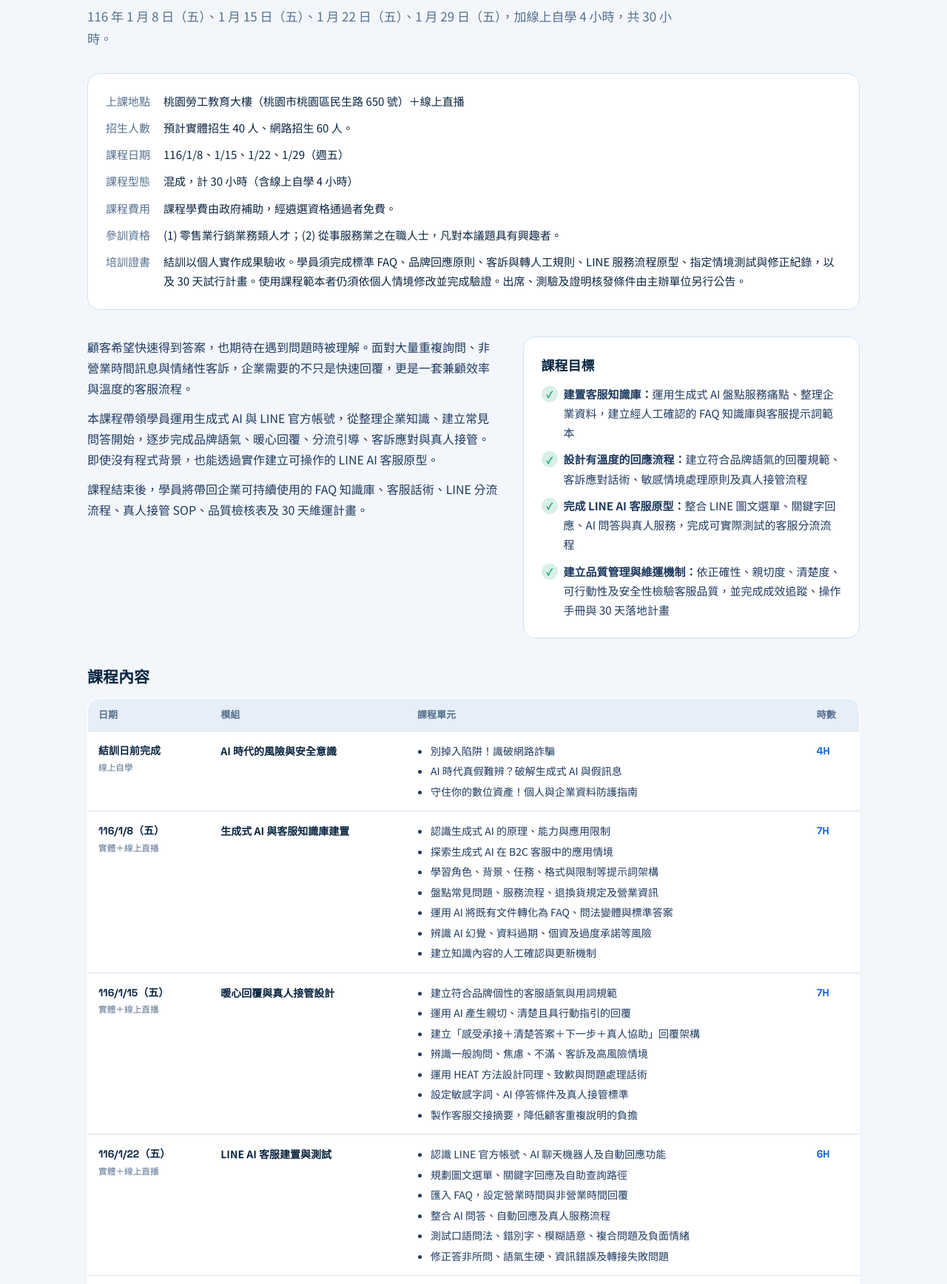
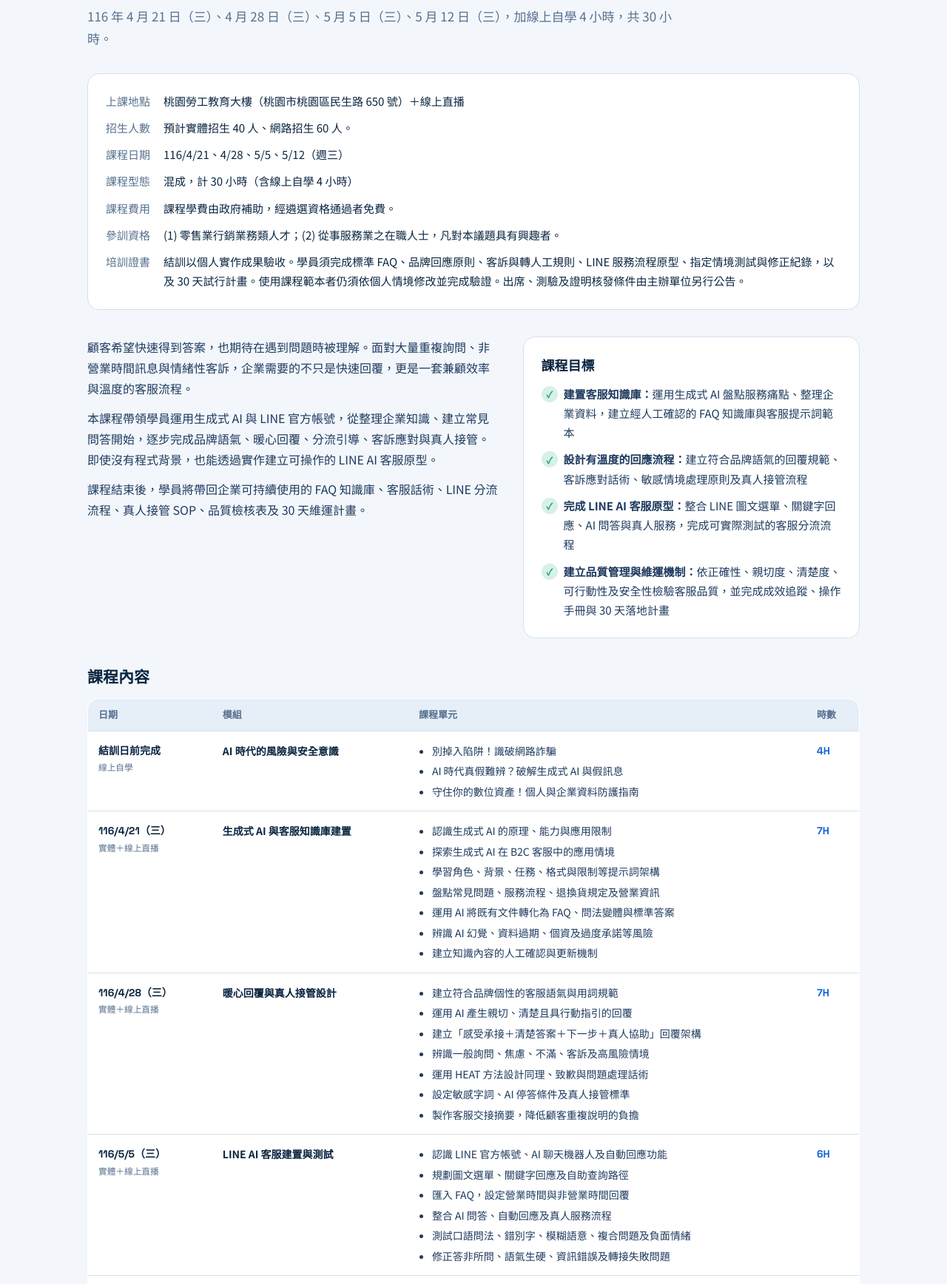
Before and after one commit to netideatw/ai-course, a plain HTML site: page course-line.html in a window 1280 px wide. Shown: the part 387-2123 px from the top of the page at 74% size. Drawn offline with Linux system fonts and the light colour scheme; no server answers.

Commit message:
桃園班課程三上課日期改為 116/4/21、4/28、5/5、5/12（週三）
Co-Authored-By: Claude Opus 5.5 <noreply@anthropic.com>

```diff
--- a/course-line.html
+++ b/course-line.html
@@ -43,9 +43,9 @@
     <div class="head">
       <span class="kicker">課程三・桃園班</span>
       <h1>AI客服工具操作與回應管理：用 LINE AI 打造更有溫度的客服流程</h1>
-      <p class="lede">116 年 1 月 8 日（五）、1 月 15 日（五）、1 月 22 日（五）、1 月 29 日（五），加線上自學 4 小時，共 30 小時。</p>
+      <p class="lede">116 年 4 月 21 日（三）、4 月 28 日（三）、5 月 5 日（三）、5 月 12 日（三），加線上自學 4 小時，共 30 小時。</p>
     </div>
-    <div class="card info-card"><dl><dt>上課地點</dt><dd>桃園勞工教育大樓（桃園市桃園區民生路 650 號）＋線上直播</dd><dt>招生人數</dt><dd>預計實體招生 40 人、網路招生 60 人。</dd><dt>課程日期</dt><dd>116/1/8、1/15、1/22、1/29（週五）</dd><dt>課程型態</dt><dd>混成，計 30 小時（含線上自學 4 小時）</dd><dt>課程費用</dt><dd>課程學費由政府補助，經遴選資格通過者免費。</dd><dt>參訓資格</dt><dd>(1) 零售業行銷業務類人才；(2) 從事服務業之在職人士，凡對本議題具有興趣者。</dd><dt>培訓證書</dt><dd>結訓以個人實作成果驗收。學員須完成標準 FAQ、品牌回應原則、客訴與轉人工規則、LINE 服務流程原型、指定情境測試與修正紀錄，以及 30 天試行計畫。使用課程範本者仍須依個人情境修改並完成驗證。出席、測驗及證明核發條件由主辦單位另行公告。</dd></dl></div>
+    <div class="card info-card"><dl><dt>上課地點</dt><dd>桃園勞工教育大樓（桃園市桃園區民生路 650 號）＋線上直播</dd><dt>招生人數</dt><dd>預計實體招生 40 人、網路招生 60 人。</dd><dt>課程日期</dt><dd>116/4/21、4/28、5/5、5/12（週三）</dd><dt>課程型態</dt><dd>混成，計 30 小時（含線上自學 4 小時）</dd><dt>課程費用</dt><dd>課程學費由政府補助，經遴選資格通過者免費。</dd><dt>參訓資格</dt><dd>(1) 零售業行銷業務類人才；(2) 從事服務業之在職人士，凡對本議題具有興趣者。</dd><dt>培訓證書</dt><dd>結訓以個人實作成果驗收。學員須完成標準 FAQ、品牌回應原則、客訴與轉人工規則、LINE 服務流程原型、指定情境測試與修正紀錄，以及 30 天試行計畫。使用課程範本者仍須依個人情境修改並完成驗證。出席、測驗及證明核發條件由主辦單位另行公告。</dd></dl></div>
     <div class="intro">
       <div>
         <p>顧客希望快速得到答案，也期待在遇到問題時被理解。面對大量重複詢問、非營業時間訊息與情緒性客訴，企業需要的不只是快速回覆，更是一套兼顧效率與溫度的客服流程。</p>
@@ -60,10 +60,10 @@
       <thead><tr><th>日期</th><th>模組</th><th>課程單元</th><th>時數</th></tr></thead>
       <tbody>
         <tr><td class="d">結訓日前完成<small>線上自學</small></td><td class="m">AI 時代的風險與安全意識</td><td><ul><li>別掉入陷阱！識破網路詐騙</li><li>AI 時代真假難辨？破解生成式 AI 與假訊息</li><li>守住你的數位資產！個人與企業資料防護指南</li></ul></td><td class="h">4H</td></tr>
-        <tr><td class="d">116/1/8（五）<small>實體＋線上直播</small></td><td class="m">生成式 AI 與客服知識庫建置</td><td><ul><li>認識生成式 AI 的原理、能力與應用限制</li><li>探索生成式 AI 在 B2C 客服中的應用情境</li><li>學習角色、背景、任務、格式與限制等提示詞架構</li><li>盤點常見問題、服務流程、退換貨規定及營業資訊</li><li>運用 AI 將既有文件轉化為 FAQ、問法變體與標準答案</li><li>辨識 AI 幻覺、資料過期、個資及過度承諾等風險</li><li>建立知識內容的人工確認與更新機制</li></ul></td><td class="h">7H</td></tr>
-        <tr><td class="d">116/1/15（五）<small>實體＋線上直播</small></td><td class="m">暖心回覆與真人接管設計</td><td><ul><li>建立符合品牌個性的客服語氣與用詞規範</li><li>運用 AI 產生親切、清楚且具行動指引的回覆</li><li>建立「感受承接＋清楚答案＋下一步＋真人協助」回覆架構</li><li>辨識一般詢問、焦慮、不滿、客訴及高風險情境</li><li>運用 HEAT 方法設計同理、致歉與問題處理話術</li><li>設定敏感字詞、AI 停答條件及真人接管標準</li><li>製作客服交接摘要，降低顧客重複說明的負擔</li></ul></td><td class="h">7H</td></tr>
-        <tr><td class="d">116/1/22（五）<small>實體＋線上直播</small></td><td class="m">LINE AI 客服建置與測試</td><td><ul><li>認識 LINE 官方帳號、AI 聊天機器人及自動回應功能</li><li>規劃圖文選單、關鍵字回應及自助查詢路徑</li><li>匯入 FAQ，設定營業時間與非營業時間回覆</li><li>整合 AI 問答、自動回應及真人服務流程</li><li>測試口語問法、錯別字、模糊語意、複合問題及負面情緒</li><li>修正答非所問、語氣生硬、資訊錯誤及轉接失敗問題</li></ul></td><td class="h">6H</td></tr>
-        <tr><td class="d">116/1/29（五）<small>實體＋線上直播</small></td><td class="m">服務品質驗收與長效維運</td><td><ul><li>演練一般詢問、客訴處理、例外情況及真人接管</li><li>以正確性、親切度、清楚度、可行動性及安全性驗收回覆</li><li>設定自主解決率、真人接管率、回應時間及滿意度指標</li><li>運用 AI 整理客服紀錄、常見問題與改善重點</li><li>建立 FAQ 更新、版本管理及定期抽查機制</li><li>完成全流程成果展示與 30 天落地優化計畫</li></ul></td><td class="h">6H</td></tr>
+        <tr><td class="d">116/4/21（三）<small>實體＋線上直播</small></td><td class="m">生成式 AI 與客服知識庫建置</td><td><ul><li>認識生成式 AI 的原理、能力與應用限制</li><li>探索生成式 AI 在 B2C 客服中的應用情境</li><li>學習角色、背景、任務、格式與限制等提示詞架構</li><li>盤點常見問題、服務流程、退換貨規定及營業資訊</li><li>運用 AI 將既有文件轉化為 FAQ、問法變體與標準答案</li><li>辨識 AI 幻覺、資料過期、個資及過度承諾等風險</li><li>建立知識內容的人工確認與更新機制</li></ul></td><td class="h">7H</td></tr>
+        <tr><td class="d">116/4/28（三）<small>實體＋線上直播</small></td><td class="m">暖心回覆與真人接管設計</td><td><ul><li>建立符合品牌個性的客服語氣與用詞規範</li><li>運用 AI 產生親切、清楚且具行動指引的回覆</li><li>建立「感受承接＋清楚答案＋下一步＋真人協助」回覆架構</li><li>辨識一般詢問、焦慮、不滿、客訴及高風險情境</li><li>運用 HEAT 方法設計同理、致歉與問題處理話術</li><li>設定敏感字詞、AI 停答條件及真人接管標準</li><li>製作客服交接摘要，降低顧客重複說明的負擔</li></ul></td><td class="h">7H</td></tr>
+        <tr><td class="d">116/5/5（三）<small>實體＋線上直播</small></td><td class="m">LINE AI 客服建置與測試</td><td><ul><li>認識 LINE 官方帳號、AI 聊天機器人及自動回應功能</li><li>規劃圖文選單、關鍵字回應及自助查詢路徑</li><li>匯入 FAQ，設定營業時間與非營業時間回覆</li><li>整合 AI 問答、自動回應及真人服務流程</li><li>測試口語問法、錯別字、模糊語意、複合問題及負面情緒</li><li>修正答非所問、語氣生硬、資訊錯誤及轉接失敗問題</li></ul></td><td class="h">6H</td></tr>
+        <tr><td class="d">116/5/12（三）<small>實體＋線上直播</small></td><td class="m">服務品質驗收與長效維運</td><td><ul><li>演練一般詢問、客訴處理、例外情況及真人接管</li><li>以正確性、親切度、清楚度、可行動性及安全性驗收回覆</li><li>設定自主解決率、真人接管率、回應時間及滿意度指標</li><li>運用 AI 整理客服紀錄、常見問題與改善重點</li><li>建立 FAQ 更新、版本管理及定期抽查機制</li><li>完成全流程成果展示與 30 天落地優化計畫</li></ul></td><td class="h">6H</td></tr>
       </tbody>
     </table>
 
```
Also changed, not shown: index.html (+2 -2 lines).
